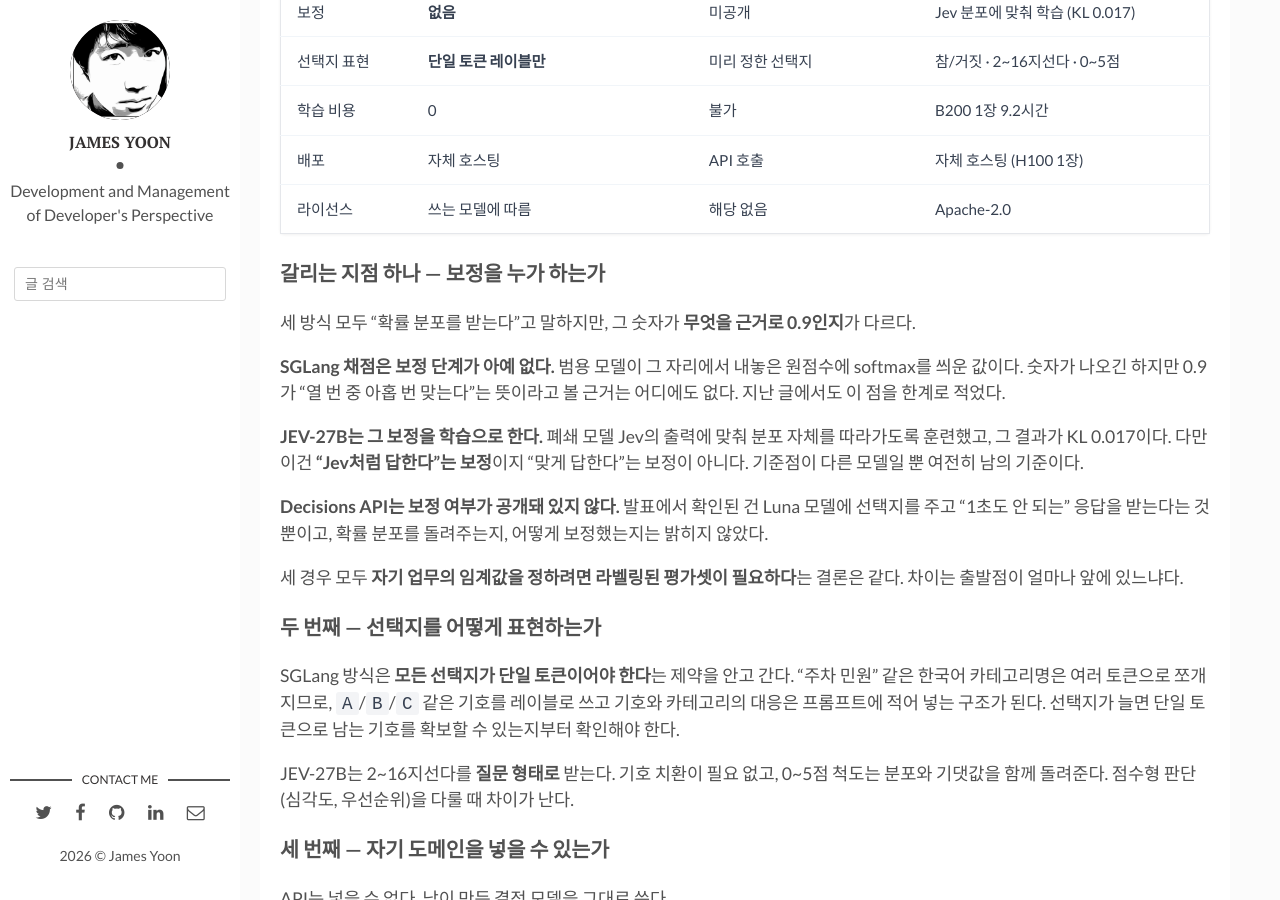
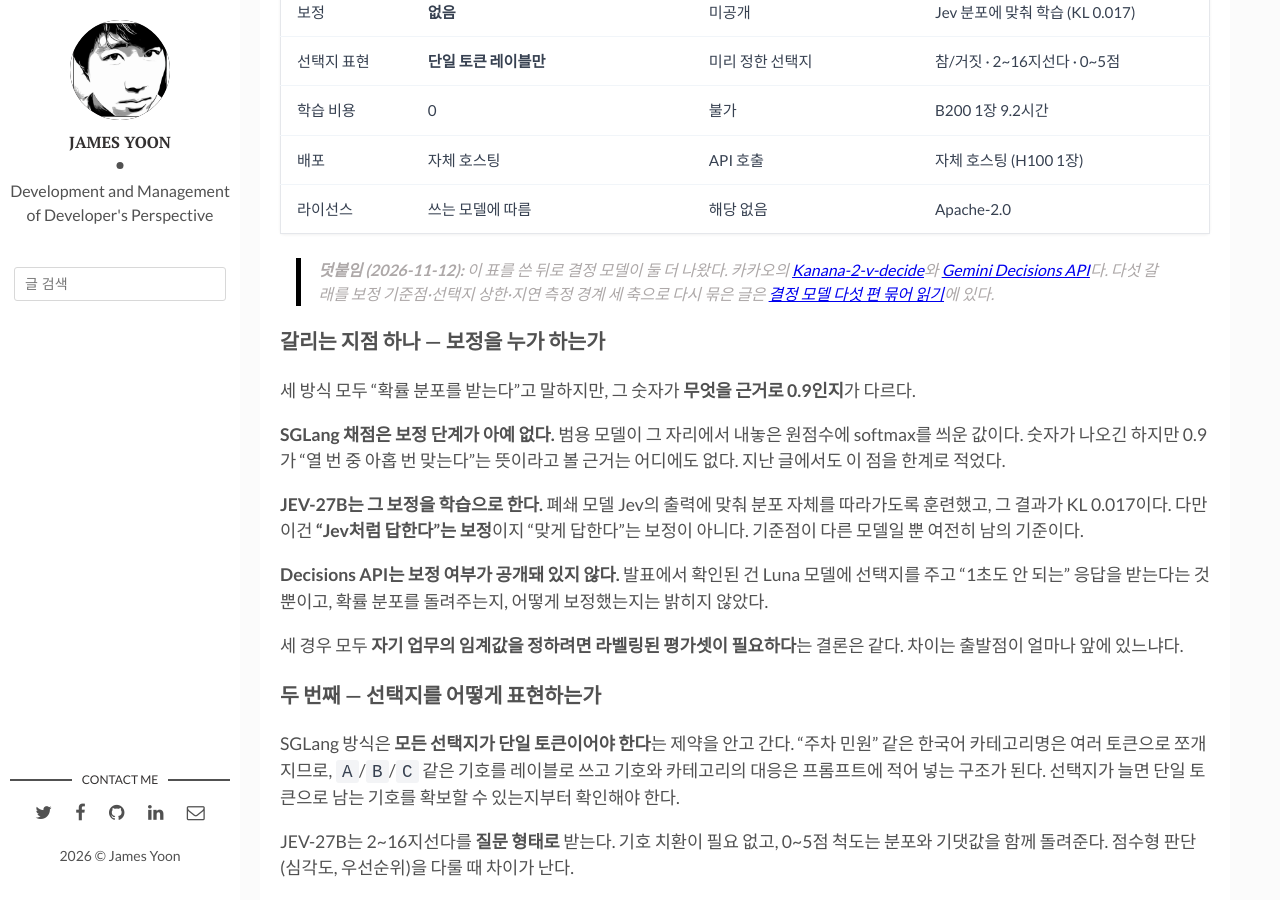
Before and after one commit to butteryoon/butteryoon.github.io, a Jekyll site: the page built from _posts/2026-10-06-jev-27b-open-decision-model.md, in a window 1280 px wide and 900 px high, scrolled down 3054 px. Built offline with Jekyll 4.4.1, drawn with Linux system fonts in a browser that asks for light colours; comment, search, counter and statistics services are not loaded; some of the changed text lies outside the part shown.

Commit message:
계보 글 연결: JEV-27B 글에 후속 2종 덧붙임, SGLang 글에 decision-model 태그
- 10/06 JEV-27B: 3방향 비교표 뒤에 Kanana-2-v-decide·Gemini Decisions API
  출현을 적고 계보 글로 연결. 표 자체는 발표 시점 기록이라 그대로 둔다.
- 09/28 SGLang 채점: decision-model 태그 누락 보완. 이제 태그 인덱스에서
  5편 계보가 끊기지 않는다.

Co-Authored-By: Claude Opus 5 <noreply@anthropic.com>

```diff
--- a/_posts/2026-10-06-jev-27b-open-decision-model.md
+++ b/_posts/2026-10-06-jev-27b-open-decision-model.md
@@ -5,7 +5,7 @@ title: "결정 전용 모델이 오픈웨이트로 — autotrust/JEV-27B"
 description: "고정 선택지 결정을 생성 없이 처리하는 폐쇄 모델 Jev의 오픈웨이트 대안이 나왔다. 백본을 얼린 채 0.4%만 학습해 빠른 결정과 기존 생성 능력을 한 가중치에 담은 Blocks of Experts 구조를 정리한다."
 img: jev27b_blocks_of_experts_title.webp
 date: 2026-10-06 22:20:00 +0900
-last_modified_at: 2026-10-06 22:45:00 +0900
+last_modified_at: 2026-11-12 23:15:00 +0900
 tags: [huggingface, jev, decision-model, open-weights, qwen, lora, inference, llm, serving-stack]
 related: serving-stack
 categories: dev
@@ -93,6 +93,8 @@ HumanEval 점수가 78.0%로 같은 정도가 아니라 **164개 완성 결과
 | 배포 | 자체 호스팅 | API 호출 | 자체 호스팅 (H100 1장) |
 | 라이선스 | 쓰는 모델에 따름 | 해당 없음 | Apache-2.0 |
 
+> **덧붙임 (2026-11-12):** 이 표를 쓴 뒤로 결정 모델이 둘 더 나왔다. 카카오의 [Kanana-2-v-decide]({{site.baseurl}}/kakao-tech/llm-model/2026/11/07/kanana-2-v-decide.html)와 [Gemini Decisions API]({{site.baseurl}}/dev/2026/11/12/gemini-decisions-api.html)다. 다섯 갈래를 보정 기준점·선택지 상한·지연 측정 경계 세 축으로 다시 묶은 글은 [결정 모델 다섯 편 묶어 읽기]({{site.baseurl}}/dev/2026/11/12/decision-model-lineage.html)에 있다.
+
 ### 갈리는 지점 하나 — 보정을 누가 하는가
 
 세 방식 모두 "확률 분포를 받는다"고 말하지만, 그 숫자가 **무엇을 근거로 0.9인지**가 다르다.
```
Also changed, not shown: _posts/2026-09-28-sglang-scoring-decision-engine.md (+2 -2 lines).
